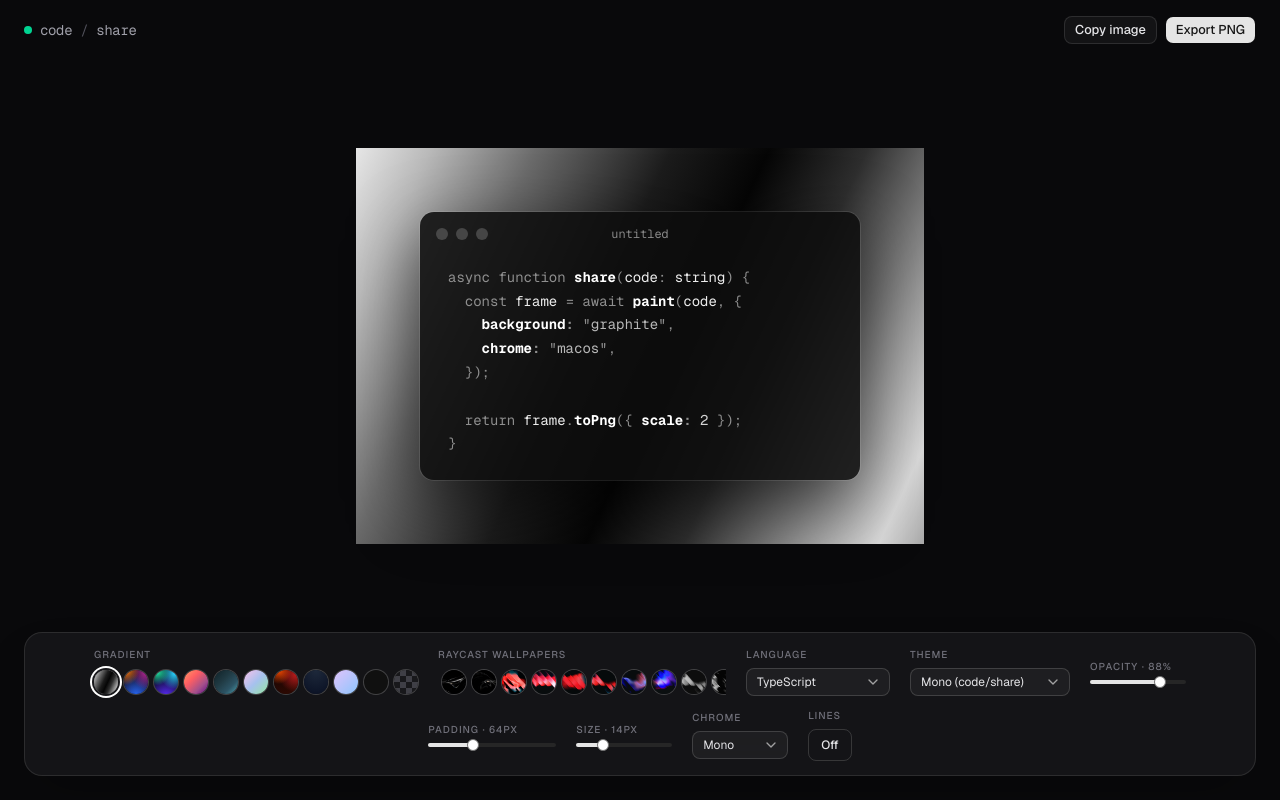
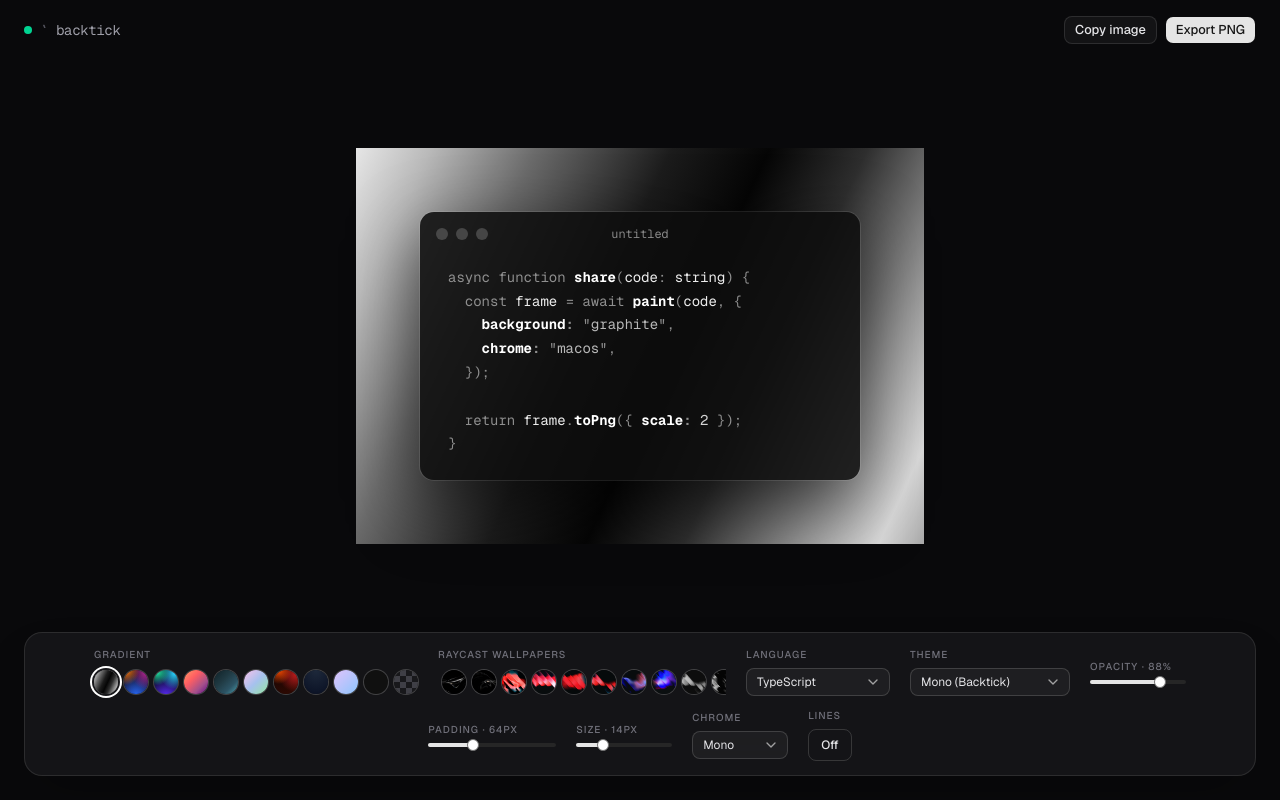
Before and after one commit to crafter-station/backtick, a Next.js app: page / in a window 1280 px wide. Built offline with nearby package versions, Linux system fonts and the light colour scheme.

Commit message:
refactor(brand): rename code/share to Backtick

```diff
--- a/app/editor.tsx
+++ b/app/editor.tsx
@@ -139,7 +139,7 @@
       <header className="flex items-center justify-between px-6 py-4">
         <div className="flex items-center gap-2 font-mono text-sm tracking-tight text-zinc-400">
           <span className="inline-block size-2 rounded-full bg-emerald-400" />
-          code<span className="text-zinc-600">/</span>share
+          <span className="text-zinc-600">`</span>backtick
         </div>
         <div className="flex items-center gap-2">
           <Button
--- a/app/layout.tsx
+++ b/app/layout.tsx
@@ -13,7 +13,7 @@
 });
 
 export const metadata: Metadata = {
-  title: "code/share — beautiful code screenshots",
+  title: "Backtick - beautiful code screenshots",
   description:
     "Turn code snippets into aesthetic, shareable images with Raycast-style backgrounds.",
 };
--- a/lib/mono-theme.ts
+++ b/lib/mono-theme.ts
@@ -5,8 +5,8 @@
  * matching the Raycast/Vercel-style promo screenshots.
  */
 export const MONO_THEME: ThemeRegistration = {
-  name: "code-share-mono",
-  displayName: "Mono (code/share)",
+  name: "backtick-mono",
+  displayName: "Mono (Backtick)",
   type: "dark",
   colors: {
     "editor.background": "#0d0d0d",
--- a/package.json
+++ b/package.json
@@ -1,5 +1,5 @@
 {
-  "name": "code-share",
+  "name": "backtick",
   "version": "0.1.0",
   "private": true,
   "scripts": {
```
